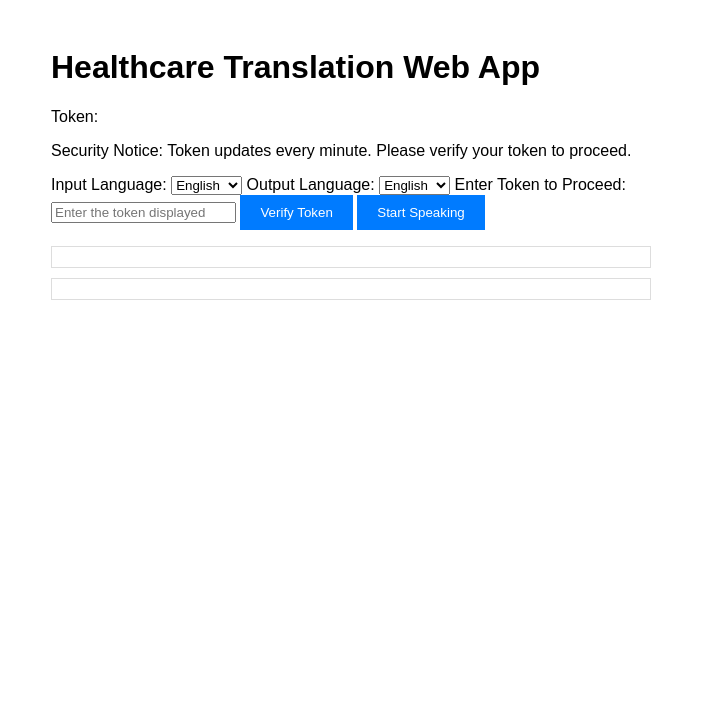
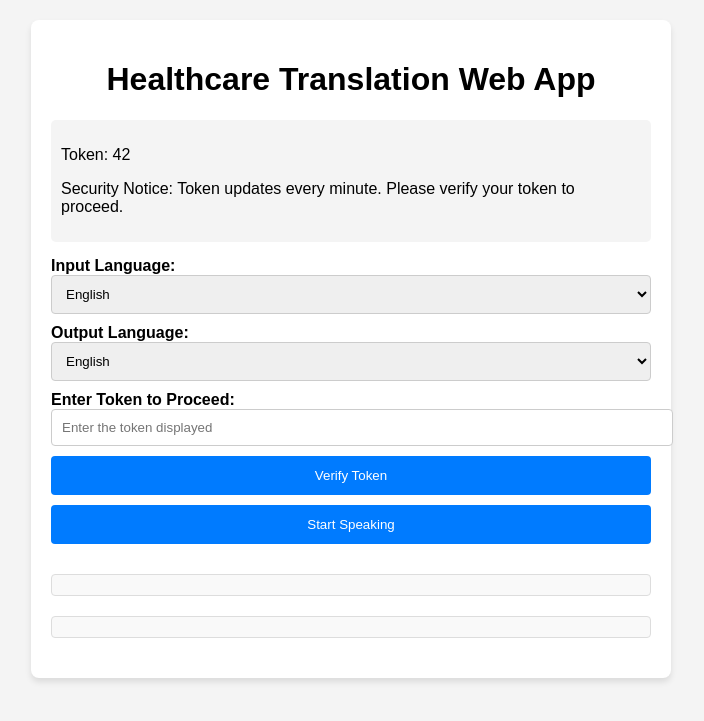
Before and after one commit to srikar52110/test_Assignmnent1, a Flask app: page / in a window 1280 px wide. Shown: the top 721 px of the page, without its empty margins (289-993 px from the left). Run offline with Flask 3, Linux system fonts and the light colour scheme.

Commit message:
Update index.html

```diff
--- a/templates/index.html
+++ b/templates/index.html
@@ -9,25 +9,46 @@
         body {
             font-family: Arial, sans-serif;
             padding: 20px;
+            margin: 0;
+            background-color: #f4f4f4;
         }
 
         .container {
             max-width: 600px;
             margin: 0 auto;
+            background-color: white;
+            padding: 20px;
+            border-radius: 8px;
+            box-shadow: 0px 4px 6px rgba(0, 0, 0, 0.1);
         }
 
-        #original, #translated {
-            margin: 10px 0;
+        h1 {
+            text-align: center;
+        }
+
+        label, select, input, button {
+            width: 100%;
+            margin-bottom: 10px;
+        }
+
+        label {
+            font-weight: bold;
+        }
+
+        select, input {
             padding: 10px;
-            border: 1px solid #ddd;
+            border-radius: 4px;
+            border: 1px solid #ccc;
         }
 
         button {
-            padding: 10px 20px;
+            padding: 12px;
             background-color: #007BFF;
             color: white;
             border: none;
+            border-radius: 4px;
             cursor: pointer;
+            transition: background-color 0.3s;
         }
 
         button:hover {
@@ -37,6 +58,28 @@
         #status {
             margin-top: 10px;
             font-weight: bold;
+            color: #ff4d4d;
+        }
+
+        #original, #translated {
+            margin: 20px 0;
+            padding: 10px;
+            border: 1px solid #ddd;
+            background-color: #f9f9f9;
+            border-radius: 4px;
+        }
+
+        #tokenDisplay {
+            margin-bottom: 15px;
+            background-color: #f4f4f4;
+            padding: 10px;
+            border-radius: 5px;
+        }
+
+        #audio-player {
+            display: block;
+            margin-top: 20px;
+            width: 100%;
         }
     </style>
 </head>
@@ -44,9 +87,9 @@
     <div class="container">
         <h1>Healthcare Translation Web App</h1>
 
-        <!-- Display the random token -->
+        <!-- Token display -->
         <div id="tokenDisplay">
-            <p>Token: <span id="token"></span></p>
+            <p>Token: <span id="token">{{ token }}</span></p>
             <p id="securityNotice">Security Notice: Token updates every minute. Please verify your token to proceed.</p>
         </div>
 
@@ -65,7 +108,7 @@
             <option value="fr">French</option>
         </select>
 
-        <!-- Token verification input -->
+        <!-- Token verification -->
         <label for="tokenInput">Enter Token to Proceed:</label>
         <input type="text" id="tokenInput" placeholder="Enter the token displayed" />
         <button id="verifyTokenButton">Verify Token</button>
@@ -78,7 +121,7 @@
         <div id="original"></div>
         <div id="translated"></div>
 
-        <!-- Audio element to play the translated text -->
+        <!-- Audio player -->
         <audio id="audio-player" controls style="display: none;"></audio>
     </div>
 
@@ -88,23 +131,18 @@
 
         const startRecognitionButton = document.getElementById('startRecognition');
         const statusElement = document.getElementById('status');
+        const tokenInput = document.getElementById('tokenInput');
+        const verifyTokenButton = document.getElementById('verifyTokenButton');
+        const tokenDisplay = document.getElementById('tokenDisplay');
         const originalTextElement = document.getElementById('original');
         const translatedTextElement = document.getElementById('translated');
         const audioPlayer = document.getElementById('audio-player');
-        const tokenInput = document.getElementById('tokenInput');
-        const verifyTokenButton = document.getElementById('verifyTokenButton');
-        const tokenDisplay = document.getElementById('token');
 
         let tokenVerified = false;
 
-        // Speech recognition setup
-        recognition.onstart = () => { statusElement.textContent = 'Listening...'; };
-        recognition.onend = () => { statusElement.textContent = 'Stopped listening.'; };
-        recognition.onerror = (event) => { statusElement.textContent = 'Error: ' + event.error; };
-
         recognition.onresult = (event) => {
-            const spokenText = event.results[0][0].transcript;
-            originalTextElement.textContent = 'Original Text: ' + spokenText;
+            const text = event.results[0][0].transcript;
+            originalTextElement.textContent = 'Original Text: ' + text;
 
             const inputLanguage = document.getElementById('inputLanguage').value;
             const outputLanguage = document.getElementById('outputLanguage').value;
@@ -112,7 +150,7 @@
             fetch('/translate', {
                 method: 'POST',
                 headers: { 'Content-Type': 'application/json' },
-                body: JSON.stringify({ text: spokenText, input_language: inputLanguage, output_language: outputLanguage })
+                body: JSON.stringify({ text, input_language: inputLanguage, output_language: outputLanguage })
             })
             .then(response => response.json())
             .then(data => {
```
